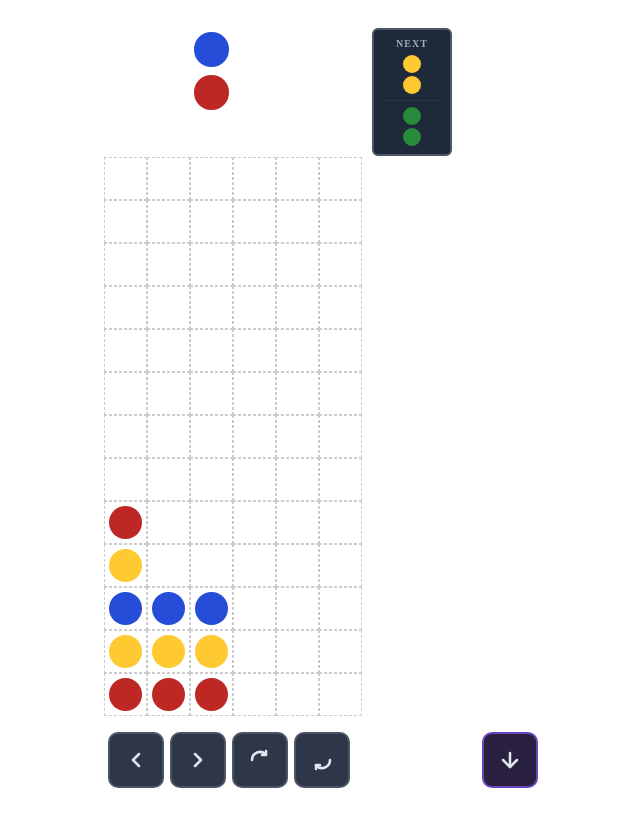
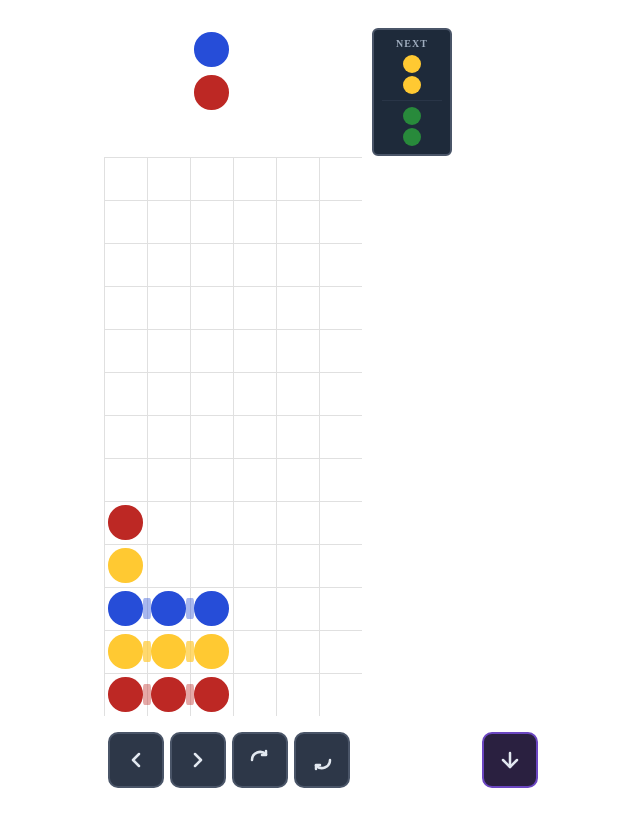
Before and after one commit to tekuteku-ploddingly/puyo-simulator, a Vue app: page / in a window 1280 px wide. Shown: the whole page, without its empty margins (321-961 px from the left). Built offline with nearby package versions, Linux system fonts and the light colour scheme.

Commit message:
ぷよがくっついている感じを出した

```diff
--- a/src/App.vue
+++ b/src/App.vue
@@ -31,7 +31,7 @@ const puyos = [
 ]
 const fieldPuyos = new FieldPuyos(puyos)
 
-const displayPuyos = ref(fieldPuyos.puyos) // 描画用
+const displayPuyos = ref(fieldPuyos.calcConnections(fieldPuyos.puyos)) // 描画用
 const isChaining = ref(false) // 連鎖処理中フラグ
 
 // 連鎖の処理
@@ -42,7 +42,7 @@ async function nextStep(stepsIterator: chainStepsIterator) {
     isChaining.value = false
     return // 連鎖処理が完了
   }
-  displayPuyos.value = value.puyos // 描画用に更新
+  displayPuyos.value = fieldPuyos.calcConnections(value.puyos) // 描画用に更新
   // 0.5秒待って次ステップへ
   await sleep(500)
   nextStep(stepsIterator)
@@ -106,7 +106,7 @@ function drop() {
   const dropped = fieldPuyos.addDropPuyo({ jikuPuyo: dropJikuPuyo, childPuyo: dropChildPuyo })
 
   // フィールド描画に反映
-  displayPuyos.value = dropped
+  displayPuyos.value = fieldPuyos.calcConnections(dropped)
 
   // drop に成功したなら、ツモぷよを繰り上げる
   puyoFactory.dropTsumo()
--- a/src/components/FieldView.vue
+++ b/src/components/FieldView.vue
@@ -27,8 +27,15 @@ withDefaults(
           <div
             v-for="p in displayPuyos.filter((p) => p.x === x && p.y === y)"
             :key="p.color"
-            :style="{ backgroundColor: p.color, color: p.color }"
-            :class="['puyo', { owanimo: p.owanimoFlag }]"
+            :style="{ backgroundColor: p.color, color: p.color, '--bridge-opacity': p.color === '#ffc932' ? 0.7 : 0.4 }"
+            :class="[
+              'puyo',
+              { owanimo: p.owanimoFlag },
+              { 'connected-top': p.connections.top },
+              { 'connected-right': p.connections.right },
+              { 'connected-bottom': p.connections.bottom },
+              { 'connected-left': p.connections.left },
+            ]"
           ></div>
         </div>
       </template>
@@ -47,9 +54,13 @@ withDefaults(
   display: grid;
   grid-template-columns: repeat(var(--columns), 1fr);
   grid-template-rows: repeat(var(--rows), 1fr);
+  background-image:
+    linear-gradient(to right, #e0e0e0 1px, transparent 1px),
+    linear-gradient(to bottom, #e0e0e0 1px, transparent 1px);
+  background-size:
+    calc(100% / var(--columns)) calc(100% / var(--rows));
 }
 .cell {
-  border: 1px dashed #ccc;
   display: flex;
   align-items: center;
   justify-content: center;
@@ -58,9 +69,40 @@ withDefaults(
   width: 80%;
   height: 80%;
   border-radius: 50%;
+  position: relative;
+  z-index: 1;
+}
+/* 接続ブリッジ: 薄い色で隣接ぷよとの間をつなぐ */
+.puyo.connected-right::after {
+  content: '';
+  position: absolute;
+  background-color: inherit;
+  opacity: var(--bridge-opacity, 0.4);
+  right: -25%;
+  top: 20%;
+  width: 25%;
+  height: 60%;
+  border-radius: 20%;
+  z-index: -1;
+}
+.puyo.connected-top::before {
+  content: '';
+  position: absolute;
+  background-color: inherit;
+  opacity: var(--bridge-opacity, 0.4);
+  top: -25%;
+  left: 20%;
+  width: 60%;
+  height: 25%;
+  border-radius: 20%;
+  z-index: -1;
 }
 .puyo.owanimo {
   background-color: transparent !important;
   border: 3px dashed currentColor;
 }
+.puyo.owanimo::before,
+.puyo.owanimo::after {
+  display: none;
+}
 </style>
--- a/src/domains/entities/FieldPuyos.ts
+++ b/src/domains/entities/FieldPuyos.ts
@@ -122,6 +122,17 @@ export class FieldPuyos implements IFieldPuyos {
     return result
   }
 
+  // 各ぷよの隣接同色接続情報を計算する
+  calcConnections(puyos: IPuyo[]): IPuyo[] {
+    return puyos.map((puyo) => {
+      const top = puyos.some((p) => p.x === puyo.x && p.y === puyo.y + 1 && p.color === puyo.color)
+      const bottom = puyos.some((p) => p.x === puyo.x && p.y === puyo.y - 1 && p.color === puyo.color)
+      const left = puyos.some((p) => p.x === puyo.x - 1 && p.y === puyo.y && p.color === puyo.color)
+      const right = puyos.some((p) => p.x === puyo.x + 1 && p.y === puyo.y && p.color === puyo.color)
+      return puyo.setConnections({ top, right, bottom, left })
+    })
+  }
+
   doOwanimo(puyos: IPuyo[]): IPuyo[] {
     return puyos.filter((puyo) => !puyo.owanimoFlag)
   }
--- a/src/domains/valueObjects/Puyo.ts
+++ b/src/domains/valueObjects/Puyo.ts
@@ -1,3 +1,10 @@
+export interface IConnections {
+  top: boolean
+  right: boolean
+  bottom: boolean
+  left: boolean
+}
+
 export interface IPuyo {
   x: number
   y: number
@@ -5,7 +12,9 @@ export interface IPuyo {
   yRow: number
   color: string
   owanimoFlag: boolean // 4つ揃って消える対象かどうか
+  connections: IConnections // 隣接する同色ぷよとの接続情報
   setOwanimoFlag: (flag: boolean) => IPuyo // owanimo フラグを更新した新しい Puyo を返す
+  setConnections: (connections: IConnections) => IPuyo // 接続情報を更新した新しい Puyo を返す
   dropTo: ({ y }: { y: number }) => IPuyo // 下に落ちた新しい Puyo を返す
   calcRelated: () => IPuyoInfo[] // 連結対象になる座標。13段目は常に空配列を返す（幽霊連鎖）
 }
@@ -17,6 +26,8 @@ export interface IPuyoInfo {
   color: string
 }
 
+const defaultConnections: IConnections = { top: false, right: false, bottom: false, left: false }
+
 export class Puyo implements IPuyo {
   readonly x: number
   readonly y: number
@@ -24,6 +35,7 @@ export class Puyo implements IPuyo {
   readonly yRow: number
   readonly color: string
   readonly owanimoFlag: boolean
+  readonly connections: IConnections
 
   constructor({
     x,
@@ -32,6 +44,7 @@ export class Puyo implements IPuyo {
     yRow,
     color,
     owanimoFlag,
+    connections,
   }: {
     x: number
     y: number
@@ -39,6 +52,7 @@ export class Puyo implements IPuyo {
     yRow: number
     color: string
     owanimoFlag: boolean
+    connections?: IConnections
   }) {
     this.validate({ x, y, xColumn, yRow })
     this.x = x
@@ -47,6 +61,7 @@ export class Puyo implements IPuyo {
     this.yRow = yRow
     this.color = color
     this.owanimoFlag = owanimoFlag
+    this.connections = connections ?? defaultConnections
   }
 
   private validate({ x, y }: { x: number; y: number; xColumn: number; yRow: number }): void {
@@ -92,6 +107,20 @@ export class Puyo implements IPuyo {
       yRow: this.yRow,
       color: this.color,
       owanimoFlag: true,
+      connections: this.connections,
+    })
+  }
+
+  // 接続情報を更新した新しい Puyo を返す
+  setConnections(connections: IConnections): Puyo {
+    return new Puyo({
+      x: this.x,
+      y: this.y,
+      xColumn: this.xColumn,
+      yRow: this.yRow,
+      color: this.color,
+      owanimoFlag: this.owanimoFlag,
+      connections,
     })
   }
 
```
